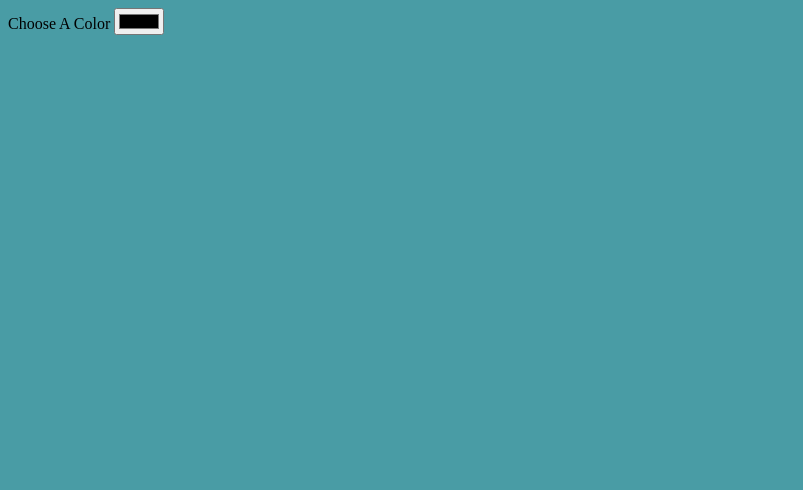
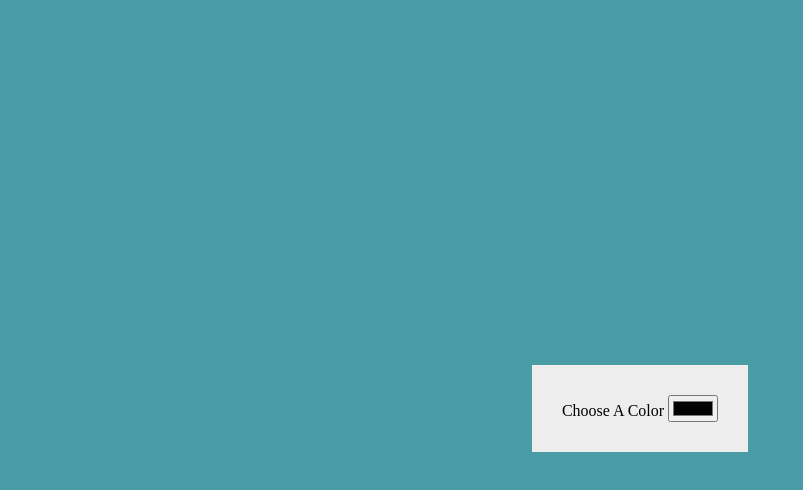
Before and after one commit to D0RFLER/freiadorfler.github.io, a plain HTML site: page AndenSemesterØvelse/index.html in a window 1280 px wide. Shown: the whole page, without its empty margins (0-803 px from the left). Drawn offline with Linux system fonts and the light colour scheme.

Commit message:
udseende
har added baggrund boks til color-pickeren

Ændret position til color-pickeren

```diff
--- a/AndenSemesterØvelse/style.css
+++ b/AndenSemesterØvelse/style.css
@@ -4,7 +4,25 @@
 
 Body {
 
-background-color: var(--color-primary);
-/* Giver baggrunden besked om at den skal være farven på color-pickeren */
-/* Var er forkortelse for "variable" */
+    display: flex;
+        /*Giver os mulighed for at ændre position*/
+    justify-content: center;
+        /*center på x-aksen*/
+    align-items: center;
+        /*center på y-aksen*/
+    height: 100vh;
+        /*Højden skal være der for at ting sidder i center. Ellers er den udifineret*/
+
+    background-color: var(--color-primary);
+        /* Giver baggrunden besked om at den skal være farven på color-pickeren */
+        /* Var er forkortelse for "variable" */
 }
+
+.container {
+
+    padding: 30px;
+        /*definere en boks til bagrunden til color-pickeren*/
+    background-color: #ededed;
+        /*Farve på baggrunds-boksen*/
+
+}
```
